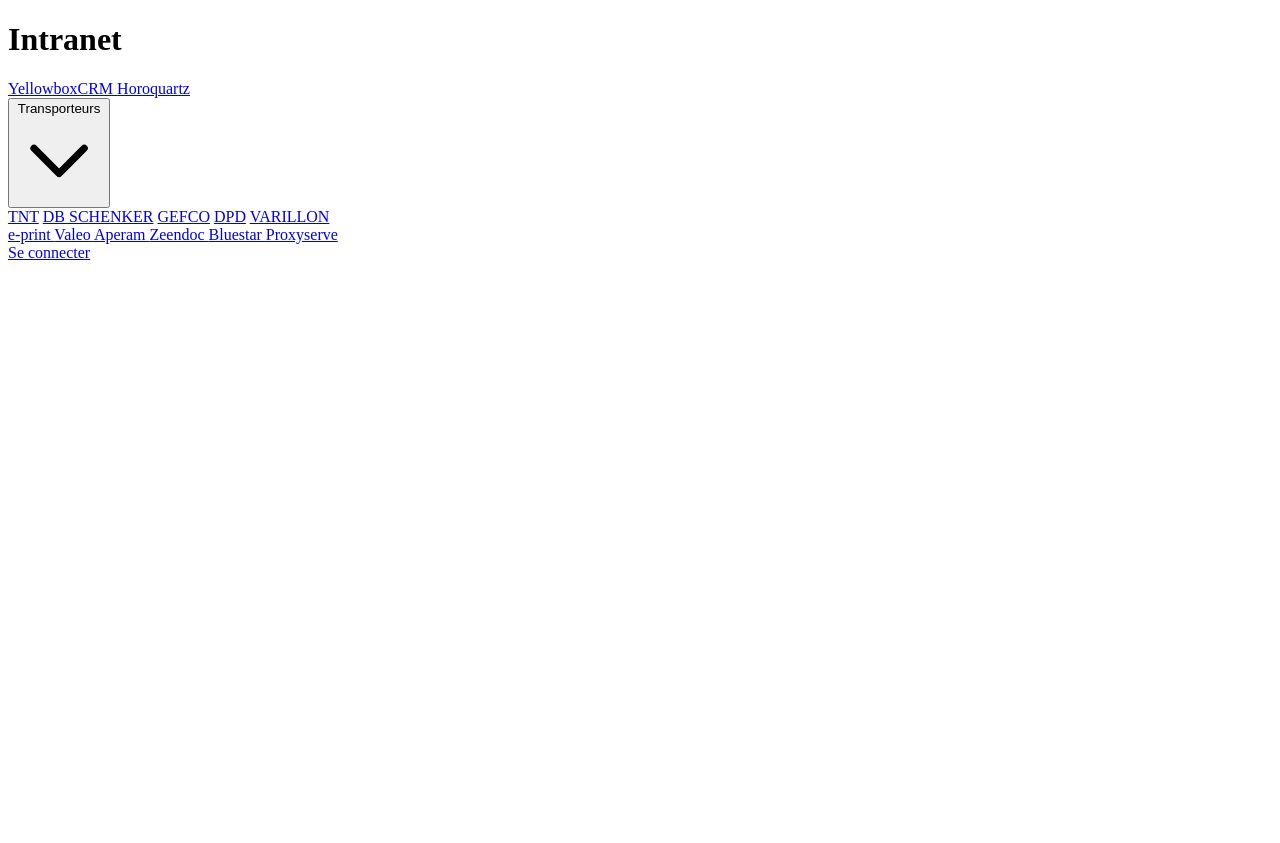
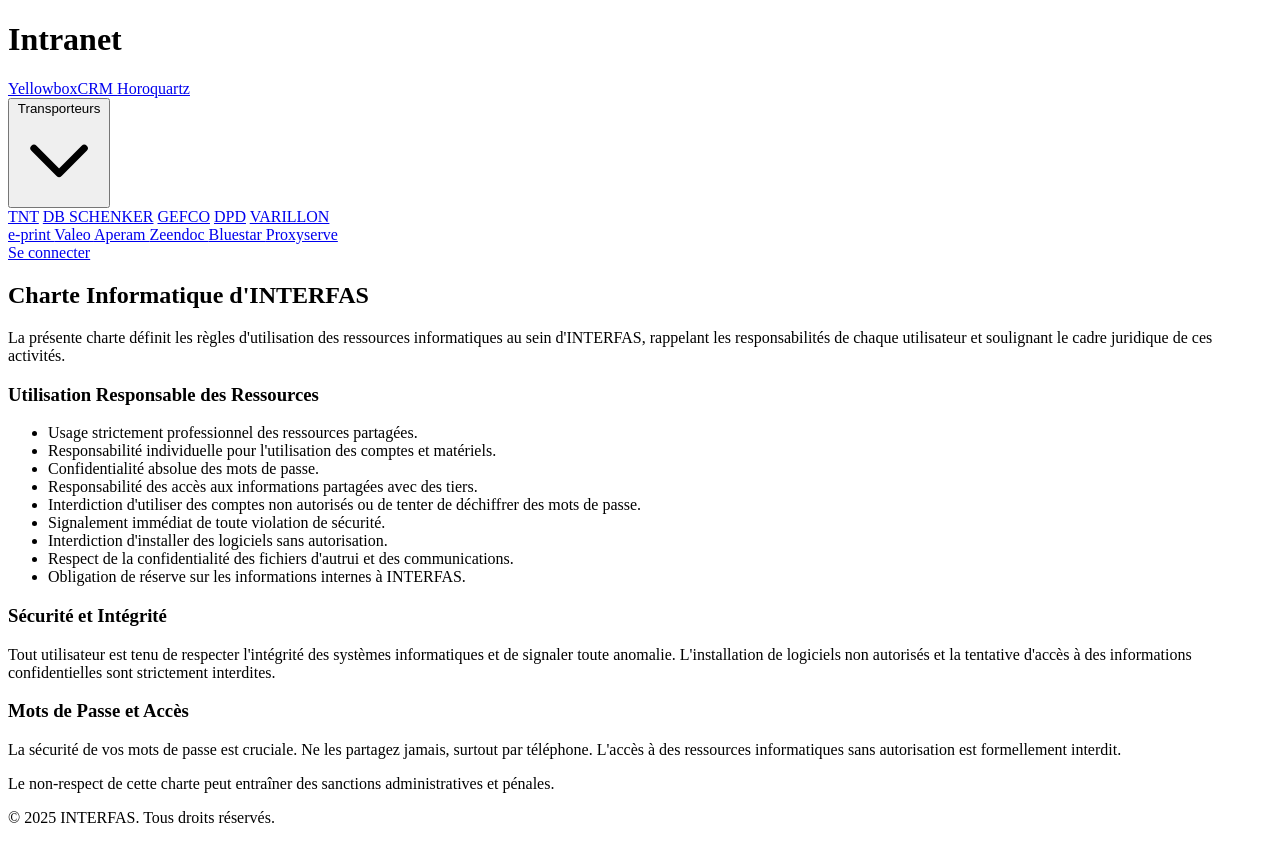
Before and after one commit to MDAprogra/site-intranet, a Laravel app: page / in a window 1280 px wide. Before the commit the page ends 260 px from the top, so only its background shows below. Run offline with Laravel 12, Linux system fonts and the light colour scheme; some web fonts are replaced.

Commit message:
Charte, footer

```diff
--- a/resources/views/welcome.blade.php
+++ b/resources/views/welcome.blade.php
@@ -27,53 +27,53 @@
         {{-- Navigation --}}
         <nav class="flex items-center gap-4">
             <a href="https://interfas.myyellowboxcrm.com/" target="_blank"
-               class="inline-block px-5 py-1.5 border-[#19140035] hover:border-[#1915014a] hover:bg-[#19140035] hover:font-medium border text-[#354f44] rounded-sm text-sm leading-normal transition-colors duration-200">
+               class="inline-block px-5 py-1.5 border-[#19140035] hover:border-[#1915014a] hover:bg-[#19140035] hover:font-medium border text-[#354f44] rounded-md text-sm leading-normal transition-colors duration-200">
                 YellowboxCRM
             </a>
 
             <a href="http://192.168.1.58:8180/webquartz/" target="_blank"
-               class="inline-block px-5 py-1.5 border-[#19140035] hover:border-[#1915014a] hover:bg-[#19140035] hover:font-medium border text-[#354f44] rounded-sm text-sm leading-normal transition-colors duration-200">
+               class="inline-block px-5 py-1.5 border-[#19140035] hover:border-[#1915014a] hover:bg-[#19140035] hover:font-medium border text-[#354f44] rounded-md text-sm leading-normal transition-colors duration-200">
                 Horoquartz
             </a>
 
             {{-- Menu déroulant Transporteurs --}}
             <div class="relative group" id="transportersMenu">
-                <button class="inline-flex items-center px-5 py-1.5 border-[#19140035] hover:border-[#1915014a] hover:bg-[#19140035] hover:font-medium border text-[#354f44] rounded-sm text-sm leading-normal transition-colors duration-200">
+                <button class="inline-flex items-center px-5 py-1.5 border-[#19140035] hover:border-[#1915014a] hover:bg-[#19140035] hover:font-medium border text-[#354f44] rounded-md text-sm leading-normal transition-colors duration-200">
                     Transporteurs
                     <svg class="ml-2 w-4 h-4" fill="none" stroke="currentColor" viewBox="0 0 24 24" xmlns="http://www.w3.org/2000/svg">
                         <path stroke-linecap="round" stroke-linejoin="round" stroke-width="2" d="M19 9l-7 7-7-7"></path>
                     </svg>
                 </button>
                 <div id="transportersDropdown" class="absolute hidden group-hover:block bg-white border border-gray-200 rounded-md shadow-lg mt-2 w-48">
-                    <a href="https://www.tnt.fr/public/login/index.do" class="block px-4 py-2 text-sm text-gray-700 hover:bg-gray-100">TNT</a>
-                    <a href="https://www.dbschenker.com/fr-fr" class="block px-4 py-2 text-sm text-gray-700 hover:bg-gray-100">DB SCHENKER</a>
-                    <a href="https://connect.gefco.net/psc-portal/login.html#LogIn" class="block px-4 py-2 text-sm text-gray-700 hover:bg-gray-100">GEFCO</a>
-                    <a href="http://www.dpd.fr/trace" class="block px-4 py-2 text-sm text-gray-700 hover:bg-gray-100">DPD</a>
-                    <a href="http://chargeurweb.com/tracking" class="block px-4 py-2 text-sm text-gray-700 hover:bg-gray-100">VARILLON</a>
+                    <a href="https://www.tnt.fr/public/login/index.do" class="block px-4 py-2 text-sm text-gray-700 hover:bg-gray-100 rounded-md">TNT</a>
+                    <a href="https://www.dbschenker.com/fr-fr" class="block px-4 py-2 text-sm text-gray-700 hover:bg-gray-100 rounded-md">DB SCHENKER</a>
+                    <a href="https://connect.gefco.net/psc-portal/login.html#LogIn" class="block px-4 py-2 text-sm text-gray-700 hover:bg-gray-100 rounded-md">GEFCO</a>
+                    <a href="http://www.dpd.fr/trace" class="block px-4 py-2 text-sm text-gray-700 hover:bg-gray-100 rounded-md">DPD</a>
+                    <a href="http://chargeurweb.com/tracking" class="block px-4 py-2 text-sm text-gray-700 hover:bg-gray-100 rounded-md">VARILLON</a>
                 </div>
             </div>
             <a href="https://eprint.interfas.fr/" target="_blank"
-               class="inline-block px-5 py-1.5 border-[#19140035] hover:border-[#1915014a] hover:bg-[#19140035] hover:font-medium border text-[#354f44] rounded-sm text-sm leading-normal transition-colors duration-200">
+               class="inline-block px-5 py-1.5 border-[#19140035] hover:border-[#1915014a] hover:bg-[#19140035] hover:font-medium border text-[#354f44] rounded-md text-sm leading-normal transition-colors duration-200">
                 e-print
             </a>
             <a href="https://www.esupply.valeo.com/" target="_blank"
-               class="inline-block px-5 py-1.5 border-[#19140035] hover:border-[#1915014a] hover:bg-[#19140035] hover:font-medium border text-[#354f44] rounded-sm text-sm leading-normal transition-colors duration-200">
+               class="inline-block px-5 py-1.5 border-[#19140035] hover:border-[#1915014a] hover:bg-[#19140035] hover:font-medium border text-[#354f44] rounded-md text-sm leading-normal transition-colors duration-200">
                 Valeo
             </a>
             <a href="https://auscp.aperam.com/oauth2/authorize?response_type=code&client_id=c2e184e7-af79-420f-90d6-c3bfa6b95449" target="_blank"
-               class="inline-block px-5 py-1.5 border-[#19140035] hover:border-[#1915014a] hover:bg-[#19140035] hover:font-medium border text-[#354f44] rounded-sm text-sm leading-normal transition-colors duration-200">
+               class="inline-block px-5 py-1.5 border-[#19140035] hover:border-[#1915014a] hover:bg-[#19140035] hover:font-medium border text-[#354f44] rounded-md text-sm leading-normal transition-colors duration-200">
                 Aperam
             </a>
             <a href="https://armoires.zeendoc.com/interfas/" target="_blank"
-               class="inline-block px-5 py-1.5 border-[#19140035] hover:border-[#1915014a] hover:bg-[#19140035] hover:font-medium border text-[#354f44] rounded-sm text-sm leading-normal transition-colors duration-200">
+               class="inline-block px-5 py-1.5 border-[#19140035] hover:border-[#1915014a] hover:bg-[#19140035] hover:font-medium border text-[#354f44] rounded-md text-sm leading-normal transition-colors duration-200">
                 Zeendoc
             </a>
             <a href="https://shop.bluestoreinc.com/fr" target="_blank"
-               class="inline-block px-5 py-1.5 border-[#19140035] hover:border-[#1915014a] hover:bg-[#19140035] hover:font-medium border text-[#354f44] rounded-sm text-sm leading-normal transition-colors duration-200">
+               class="inline-block px-5 py-1.5 border-[#19140035] hover:border-[#1915014a] hover:bg-[#19140035] hover:font-medium border text-[#354f44] rounded-md text-sm leading-normal transition-colors duration-200">
                 Bluestar
             </a>
             <a href="https://client.interfas.fr/proxiserve/" target="_blank"
-               class="inline-block px-5 py-1.5 border-[#19140035] hover:border-[#1915014a] hover:bg-[#19140035] hover:font-medium border text-[#354f44] rounded-sm text-sm leading-normal transition-colors duration-200">
+               class="inline-block px-5 py-1.5 border-[#19140035] hover:border-[#1915014a] hover:bg-[#19140035] hover:font-medium border text-[#354f44] rounded-md text-sm leading-normal transition-colors duration-200">
                 Proxyserve
             </a>
         </nav>
@@ -96,12 +96,48 @@
         @endif
     </div>
 </header>
-<main class="mt-20 max-w-7xl w-full">
+<main class="container mx-auto px-4 py-8">
+    <section class="mb-8">
+        <h2 class="text-2xl font-semibold mb-4">Charte Informatique d'INTERFAS</h2>
 
+        <p class="mb-4">
+            La présente charte définit les règles d'utilisation des ressources informatiques au sein d'INTERFAS,
+            rappelant les responsabilités de chaque utilisateur et soulignant le cadre juridique de ces activités.
+        </p>
+
+        <h3 class="text-xl font-semibold mb-2">Utilisation Responsable des Ressources</h3>
+        <ul class="list-disc list-inside mb-4">
+            <li>Usage strictement professionnel des ressources partagées.</li>
+            <li>Responsabilité individuelle pour l'utilisation des comptes et matériels.</li>
+            <li>Confidentialité absolue des mots de passe.</li>
+            <li>Responsabilité des accès aux informations partagées avec des tiers.</li>
+            <li>Interdiction d'utiliser des comptes non autorisés ou de tenter de déchiffrer des mots de passe.</li>
+            <li>Signalement immédiat de toute violation de sécurité.</li>
+            <li>Interdiction d'installer des logiciels sans autorisation.</li>
+            <li>Respect de la confidentialité des fichiers d'autrui et des communications.</li>
+            <li>Obligation de réserve sur les informations internes à INTERFAS.</li>
+        </ul>
+
+        <h3 class="text-xl font-semibold mb-2">Sécurité et Intégrité</h3>
+        <p class="mb-4">
+            Tout utilisateur est tenu de respecter l'intégrité des systèmes informatiques et de signaler toute anomalie.
+            L'installation de logiciels non autorisés et la tentative d'accès à des informations confidentielles sont strictement interdites.
+        </p>
+
+        <h3 class="text-xl font-semibold mb-2">Mots de Passe et Accès</h3>
+        <p class="mb-4">
+            La sécurité de vos mots de passe est cruciale. Ne les partagez jamais, surtout par téléphone.
+            L'accès à des ressources informatiques sans autorisation est formellement interdit.
+        </p>
+
+        <p class="mb-4 text-red-600 font-bold">
+            Le non-respect de cette charte peut entraîner des sanctions administratives et pénales.
+        </p>
+    </section>
 </main>
-@if (Route::has('login'))
-    <div class="h-14.5 hidden lg:block"></div>
-@endif
+<footer class="w-full bg-[#a6b9b9] text-[#354f44] text-center p-4">
+    <p>&copy; {{ date('Y') }} INTERFAS. Tous droits réservés.</p>
+</footer>
 <script>
     document.addEventListener('DOMContentLoaded', function() {
         const transportersMenu = document.getElementById('transportersMenu');
```
Also changed, not shown: 3 other files.
